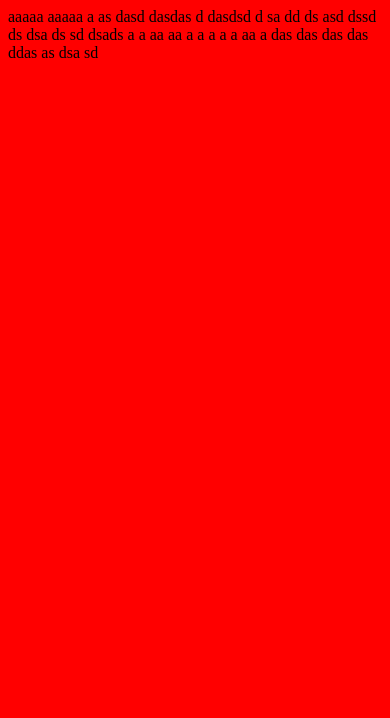
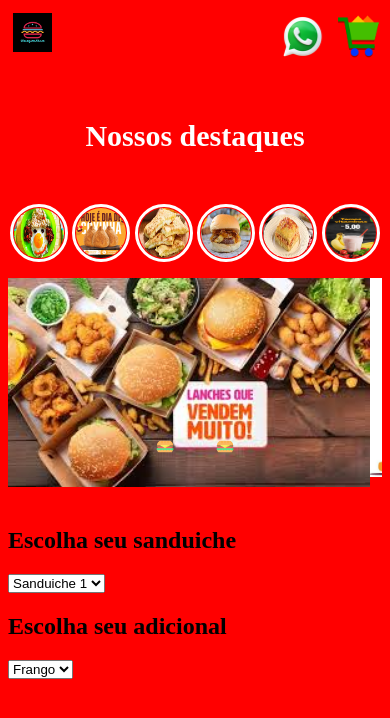
Before and after one commit to Danielluc95/Buguer, a plain HTML site: page index.html in a window 390 px wide. Drawn offline with Linux system fonts and the light colour scheme.

Commit message:
Add files via upload

```diff
--- a/css/style.css
+++ b/css/style.css
@@ -17,6 +17,66 @@
     body{
         background-color: red;
     }
+    header img{
+        margin-top: 5px;
+        margin-left: 5px;
+
+    }
+    .s1 img{
+        border-radius: 50%;
+        outline: 3px solid white;
+        outline-offset: 1px;
+        width: 50px;
+        height: 50px;
+
+    }
+    .direita{
+        text-align: right;
+    }
+    .s1 h1{
+        font-size: 30px;
+        font-weight: bold;
+        color: white;
+        padding: 30px 0px;
+    }
+    .slider{
+        width: 100%;
+        overflow: hidden;
+        height: 250px;
+        padding: 20px 0px;
+    }
+    .slider_principal{
+        display: flex;
+        width: 200%;
+
+    }
+    .slidee{
+        width: 50%;
+        transition: margin-left 2s;
+    }
+    .slider input{
+        display: none;
+    }
+    .quadradinhos{
+        text-align: center;
+        margin-top: -50px;
+    }
+    .quadradinhos label{
+        margin-left: 5%;
+        margin-right: 5%;
+        color: white;
+    }
+    #bola1:checked ~ .primeiro{
+        margin-left: 0%;
+    }
+    #bola2:checked ~ .primeiro{
+        margin-left: -50%;
+    }
+    .quadradinhos img{
+        width: 5%;
+      /*  outline: 3px solid white;*/
+    }
+
 
 
 }
--- a/index.html
+++ b/index.html
@@ -6,10 +6,82 @@
         <link rel="stylesheet" href="css/style.css">
     </head>
     <body>
-        <div class="teste">
-            <h>aaaaa aaaaa  a   as dasd  dasdas d dasdsd d sa dd  ds asd dssd  ds dsa ds      sd dsads a  a  aa  aa a a a a a  aa  a das das das das ddas as  dsa sd</h>
-        </div>
+        <header class="fxw">
+            <div class="col-3">
+                <img class="col-5" src="img/Black Pink Food Marketing Business Restaurant Burger Logo.png">
 
+            </div>
+            <div class="col-9 direita">
+                <img class="col-2" src="img/icons8-whatsapp-94.png">
+                <img class="col-2" src="img/icons8-carrinho-60.png">
+
+            </div>
+        </header>
+        <section class="s1 fxw">
+            <h1 class="centraliza col-12">
+                Nossos destaques
+            </h1>
+            <div class="col-2 centraliza">
+                <img class="col-10" src="img/lanche destaque/almoço.jpg">
+            </div>
+            <div class="col-2 centraliza">
+                <img class="col-10" src="img/lanche destaque/coxinha.webp">
+            </div>
+            <div class="col-2 centraliza">
+                <img class="col-10" src="img/lanche destaque/crepe.jpg">
+            </div>
+            <div class="col-2 centraliza">
+                <img class="col-10" src="img/lanche destaque/sanduiche.jpg">
+            </div>
+            <div class="col-2 centraliza">
+                <img class="col-10" src="img/lanche destaque/tortas.jpg">
+            </div>
+            <div class="col-2 centraliza">
+                <img class="col-10" src="img/lanche destaque/vitamina.webp">
+            </div>
+        </section>
+        <section class="s2">
+            <div class="slider">
+                <div class="slider_principal ">
+                    <input type="radio" name="bola" id="bola1">
+                    <input type="radio" name="bola" id="bola2">
+
+                    <div class="col-12 slidee primeiro">
+                        <img class="col-12 " src="img/lanche destaque/lanche1.jpg">
+
+                    </div>
+                    <div class="col-12 slidee">
+                        <img class="col-12" src="img/lanche destaque/lanche2.jpg">
+                    </div>
+
+                </div>
+                <div class="quadradinhos">
+                    <label for="bola1"><img src="img/lanche destaque/icons8-sanduíche-64.png"></label>
+                    <label for="bola2"><img src="img/lanche destaque/icons8-sanduíche-64.png" alt=""></label>
+
+                </div>
+
+            </div>
+
+        </section>
+        <section class="s3">
+            <h1>Escolha seu sanduiche</h1>
+            <select id="sanduiche">
+                <option value="Sanduiche1">Sanduiche 1</option>
+                <option value="Sanduiche2">Sanduiche 2</option>
+                <option value="Sanduiche3">Sanduiche 3</option>
+                <option value="Sanduiche4">Sanduiche 4</option>
+                <option value="Sanduiche5">Sanduiche 5</option>
+                <option value="Sanduiche6">Sanduiche 6</option>
+            </select>
+            <h1>Escolha seu adicional</h1>
+            <select id="adicional">
+                <option value="Frango">Frango</option>
+                <option value="Ovo">Ovo</option>
+                <option value="Bacon">Bacon</option>
+            </select>
+            <div id="resposta"></div>
+        </section>
 
     </body>
     <script src="script.js"></script>
--- a/script.js
+++ b/script.js
@@ -0,0 +1,52 @@
+let contador = 1
+document.querySelector("#bola1").checked = true
+
+setInterval(function(){
+    proxima();
+},5000)
+
+function proxima(){
+    contador = contador + 1
+    if(contador > 2){
+        contador = 1
+    }
+    document.querySelector("#bola" + contador).checked = true
+}
+
+
+let sanduiche = document.querySelector("#sanduiche")
+
+let valor = 0
+
+sanduiche.addEventListener("change",comer)
+
+function comer(){
+    let escolha = sanduiche.value
+
+    if(escolha == "Sanduiche1"){
+        valor = 0
+        valor = valor + 25
+    }
+     if(escolha == "Sanduiche2"){
+        valor = 0
+        valor = valor + 30
+    }
+     if(escolha == "Sanduiche3"){
+        valor = 0
+        valor = valor + 35
+    }
+     if(escolha == "Sanduiche4"){
+        valor = 0
+        valor = valor + 29.50
+    }
+     if(escolha == "Sanduiche5"){
+        valor = 0
+        valor = valor + 33.50
+    }
+     if(escolha == "Sanduiche6"){
+        valor = 0
+        valor = valor + 40
+    }
+
+    document.querySelector("#resposta").innerHTML = `O valor do seu pedido é ${valor}`
+}
```
Also changed, not shown: img/icons8-carrinho-60.png (added), img/icons8-whatsapp-94.png (added), img/lanche destaque/almoço.jpg (added), img/lanche destaque/coxinha.webp (added), img/lanche destaque/crepe.jpg (added), img/lanche destaque/icons8-sanduíche-64.png (added), img/lanche destaque/lanche1.jpg (added), img/lanche destaque/lanche2.jpg (added), img/lanche destaque/sanduiche.jpg (added), img/lanche destaque/tortas.jpg (added), img/lanche destaque/vitamina.webp (added), img/logo.png (added).
